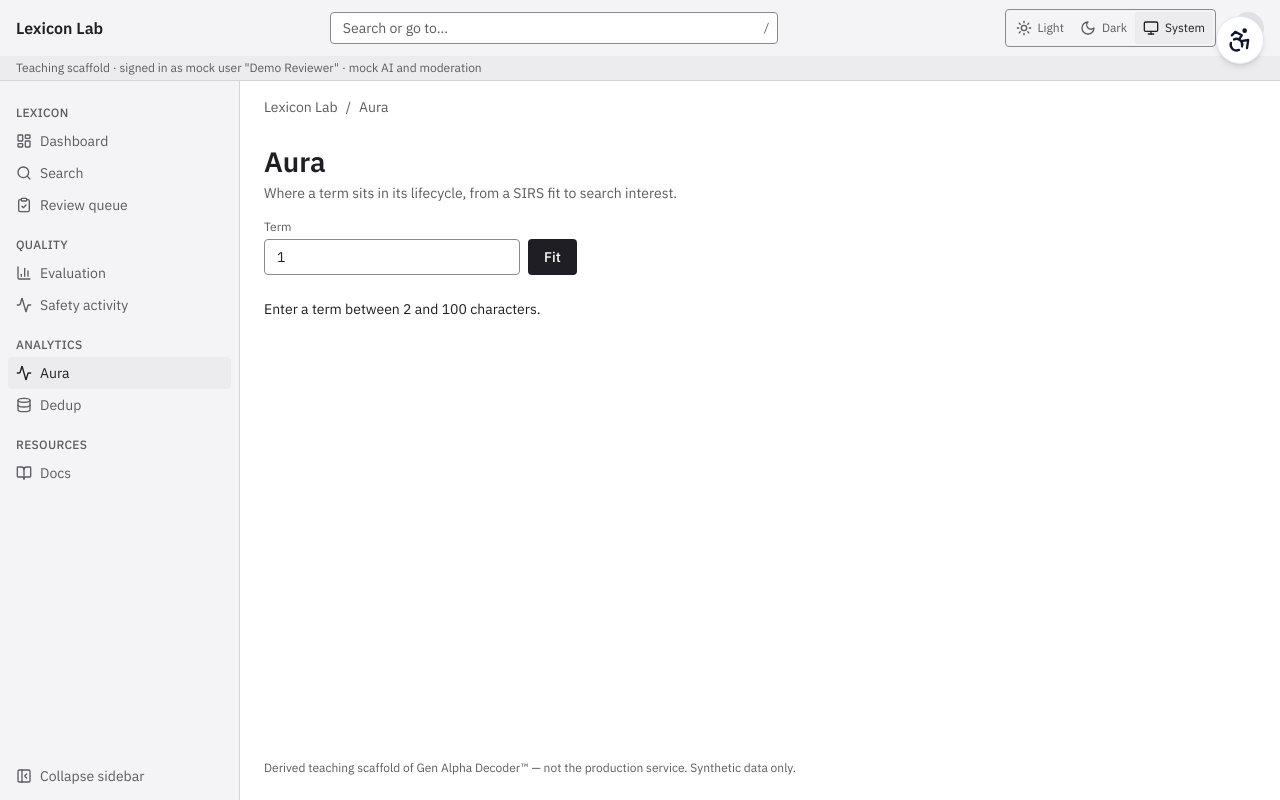
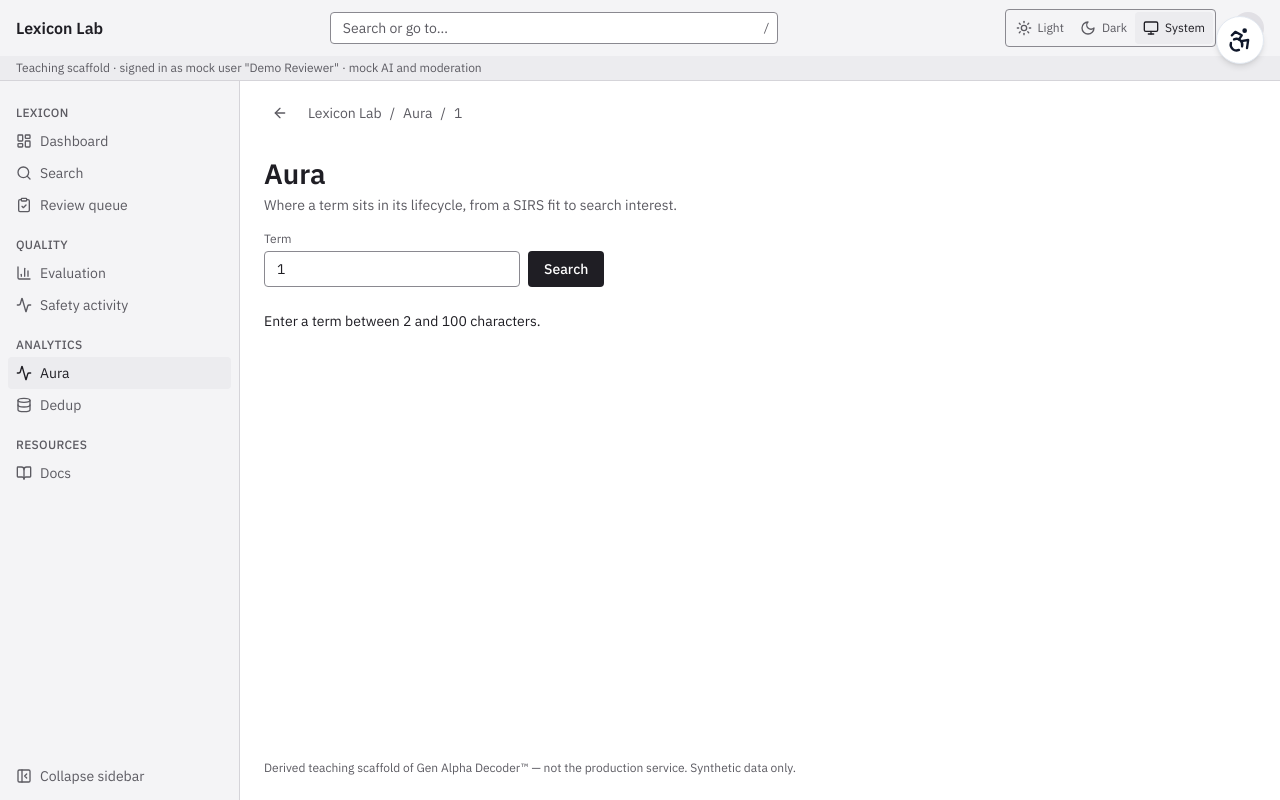
Before and after one commit to joshth/alpha-date, a Next.js app: page /lab/aura/1 in a window 1280 px wide. Built offline with nearby package versions, Linux system fonts and the light colour scheme.

Commit message:
NAV-01 Navigate to term-specific Aura dashboards

```diff
--- a/app/lab/aura/page.tsx
+++ b/app/lab/aura/page.tsx
@@ -3,12 +3,7 @@ import { fitAuraTerm, getAuraDashboardRows } from "../actions"
 
 export const metadata = { title: "Aura" }
 
-type AuraSearchParams = { [key: string]: string | string[] | undefined }
-
-export default async function AuraPage({ searchParams }: { searchParams: Promise<AuraSearchParams> }) {
-  const params = await searchParams
-  const term = params.term
-  const initialTerm = Array.isArray(term) ? term[0] ?? "" : term ?? ""
+export default async function AuraPage() {
   const rows = await getAuraDashboardRows()
   return (
     <div className="space-y-4">
@@ -16,7 +11,7 @@ export default async function AuraPage({ searchParams }: { searchParams: Promise
         <h1 className="text-[28px] font-semibold">Aura</h1>
         <p className="text-sm text-lab-muted">Where a term sits in its lifecycle, from a SIRS fit to search interest.</p>
       </div>
-      <LifecycleTab fitAction={fitAuraTerm} initialTerm={initialTerm} dashboardRows={rows} />
+      <LifecycleTab fitAction={fitAuraTerm} dashboardRows={rows} />
     </div>
   )
 }
--- a/components/aura/lifecycle-tab.tsx
+++ b/components/aura/lifecycle-tab.tsx
@@ -7,6 +7,7 @@ import { Skeleton } from "@/components/ui/skeleton"
 import { AURA_STAGE_LABELS } from "@/lib/aura"
 import type { AuraFitOutcome } from "@/app/lab/actions"
 import type { AuraDashboardRow } from "@/lib/aura/fit"
+import { auraTermPath } from "@/lib/aura/term-route"
 import { Table, TableBody, TableCaption, TableCell, TableHead, TableHeader, TableRow } from "@/components/ui/table"
 
 const SOURCE = { vendored: "Google Trends", synthetic: "this site's search events" }
@@ -114,6 +115,11 @@ export function LifecycleTab({ initialTerm = "", fitAction, dashboardRows }: {
   const [pending, start] = useTransition()
   const initialFitStarted = useRef(false)
   const run = (t: string) => { setTerm(t); start(async () => setOutcome(await fitAction(t))) }
+  const openTerm = (rawTerm: string) => {
+    const value = rawTerm.trim()
+    if (value.length < 2 || value.length > 100) { run(value); return }
+    window.location.assign(auraTermPath(value))
+  }
   useEffect(() => {
     if (initialTerm && !initialFitStarted.current) {
       initialFitStarted.current = true
@@ -125,19 +131,19 @@ export function LifecycleTab({ initialTerm = "", fitAction, dashboardRows }: {
     : outcome.kind === "no_data" ? "No search data for this term" : outcome.message
   return (
     <div className="space-y-6">
-      <form onSubmit={(e) => { e.preventDefault(); run(term) }} className="flex items-end gap-2">
+      <form role="search" onSubmit={(e) => { e.preventDefault(); openTerm(term) }} className="flex items-end gap-2">
         <div className="flex flex-col gap-1">
           <label htmlFor={id} className="text-xs text-lab-muted">Term</label>
           <input id={id} name="term" value={term} onChange={(e) => setTerm(e.target.value)}
             className="h-9 w-64 rounded border border-lab-border-strong bg-lab-input px-3 text-sm" />
         </div>
-        <button type="submit" disabled={pending} className="h-9 rounded bg-lab-text px-4 text-sm font-medium text-lab-surface disabled:opacity-50">Fit</button>
+        <button type="submit" disabled={pending} className="h-9 rounded bg-lab-text px-4 text-sm font-medium text-lab-surface disabled:opacity-50">Search</button>
       </form>
       {dashboardRows && <AuraDashboardTable rows={dashboardRows} />}
       <div role="status" aria-live="polite" className="sr-only">{status}</div>
       {pending ? <Skeleton className="h-64" /> : outcome && (
         <>
-          <LifecycleResult outcome={outcome} onPick={run} />
+          <LifecycleResult outcome={outcome} onPick={openTerm} />
           {outcome.kind === "fit" && <LifecycleCharts fit={outcome.fit} />}
         </>
       )}
--- a/components/lab/shell.tsx
+++ b/components/lab/shell.tsx
@@ -1,6 +1,6 @@
 import type React from "react"
 import Link from "next/link"
-import { Activity, BarChart3, BookOpen, ClipboardCheck, Database, LayoutDashboard, Menu, PanelLeftClose, PanelLeftOpen, Search, ShieldAlert, type LucideIcon } from "lucide-react"
+import { Activity, ArrowLeft, BarChart3, BookOpen, ClipboardCheck, Database, LayoutDashboard, Menu, PanelLeftClose, PanelLeftOpen, Search, ShieldAlert, type LucideIcon } from "lucide-react"
 import { LAB_NAV } from "./nav"
 import { ThemeToggle } from "./theme-toggle"
 import type { ThemePref } from "./theme"
@@ -24,6 +24,12 @@ function activeHref(pathname: string) {
 export function breadcrumbs(pathname: string): { href: string; label: string }[] {
   const href = pathname === "/lab" ? undefined : activeHref(pathname)
   const item = items.find((i) => i.href === href)
+  const auraTermPath = pathname.startsWith("/lab/aura/") ? pathname.slice("/lab/aura/".length).split("/")[0] : ""
+  if (item?.href === "/lab/aura" && auraTermPath) {
+    let term = auraTermPath
+    try { term = decodeURIComponent(auraTermPath) } catch { /* keep the raw path segment */ }
+    return [ROOT, { href: item.href, label: item.label }, { href: pathname, label: term }]
+  }
   return item ? [ROOT, { href: item.href, label: item.label }] : [ROOT]
 }
 
@@ -54,6 +60,7 @@ export function LabShellView({ pathname, userName, mockLlm, showDemoPages = fals
   const initials = userName.split(/\s+/).filter(Boolean).slice(0, 2).map((w) => w[0]).join("").toUpperCase()
   const active = activeHref(pathname)
   const crumbs = breadcrumbs(pathname)
+  const isAuraTerm = pathname.startsWith("/lab/aura/")
   return (
     <div className="flex min-h-screen flex-col">
       <header className="flex flex-col border-b border-lab-border bg-lab-chrome">
@@ -119,6 +126,12 @@ export function LabShellView({ pathname, userName, mockLlm, showDemoPages = fals
         </aside>
         <div className="flex min-w-0 flex-1 flex-col bg-background">
           <nav aria-label="Breadcrumb" className="px-6 pt-4 text-sm text-lab-muted">
+            <div className="flex items-center gap-3">
+              {isAuraTerm && (
+                <Link href="/lab/aura" aria-label="Back to Aura dashboard" className={`flex h-8 w-8 items-center justify-center rounded hover:bg-lab-raised ${ring}`}>
+                  <ArrowLeft aria-hidden="true" className="h-4 w-4" />
+                </Link>
+              )}
               <ol className="flex gap-2">
                 {crumbs.map((c, i) => (
                   <li key={c.href} className="flex gap-2">
@@ -127,6 +140,7 @@ export function LabShellView({ pathname, userName, mockLlm, showDemoPages = fals
                   </li>
                 ))}
               </ol>
+            </div>
           </nav>
           <main id="main-content" className="flex-1 px-6 py-6">{children}</main>
           <footer className="px-6 pb-6 text-xs text-lab-muted">
--- a/components/search/search-panel.tsx
+++ b/components/search/search-panel.tsx
@@ -41,7 +41,7 @@ function TermCard({ term, badge, note, query }: { term: SlangTerm; badge: string
             ))}
           </ul>
         )}
-        <Link href={`/lab/aura?term=${encodeURIComponent(query)}`} className="inline-flex min-h-6 items-center text-sm underline underline-offset-4">
+        <Link href={`/lab/aura/${encodeURIComponent(query)}`} className="inline-flex min-h-6 items-center text-sm underline underline-offset-4">
           View Aura lifecycle
         </Link>
       </CardContent>
--- /dev/null
+++ b/lib/aura/term-route.ts
@@ -0,0 +1,3 @@
+export function auraTermPath(term: string): string {
+  return `/lab/aura/${encodeURIComponent(term.trim())}`
+}
```
Also changed, not shown: 1 other file (tests, documents, lock files or other folders). Lines whose indentation alone changed are shown as unchanged.
